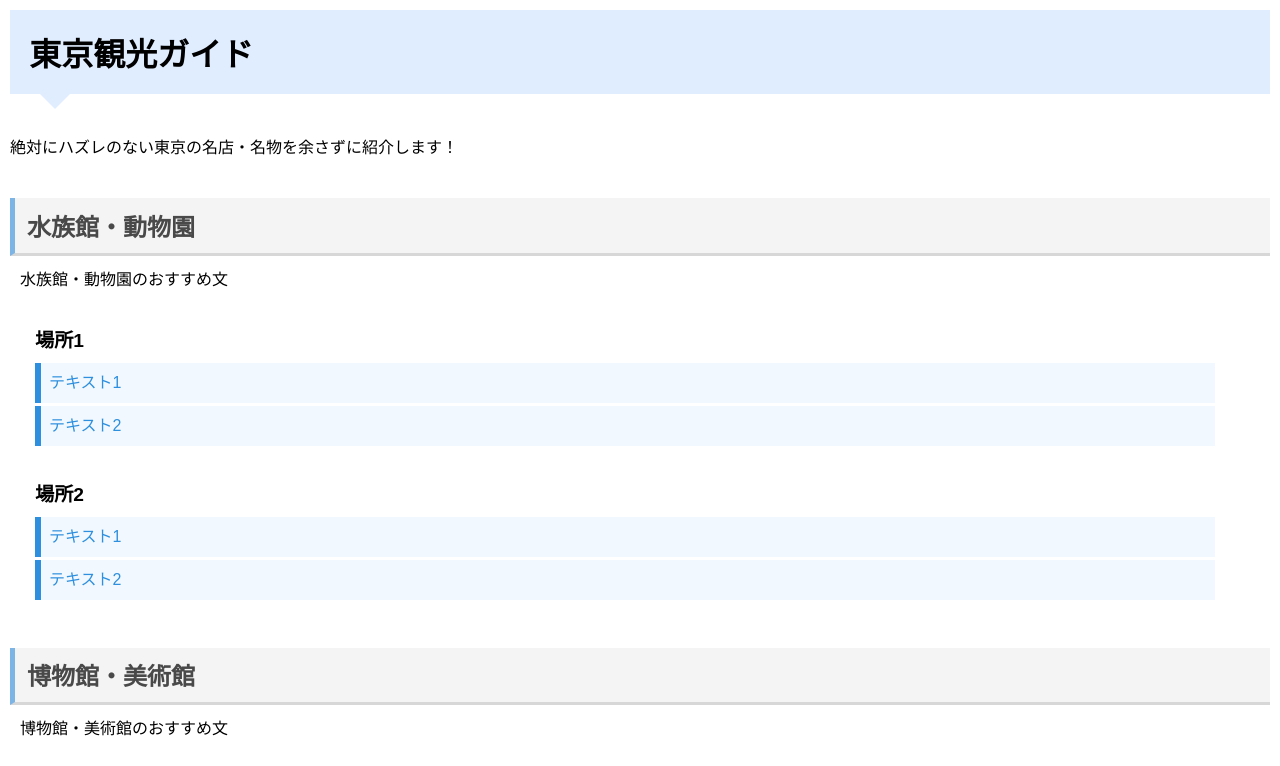
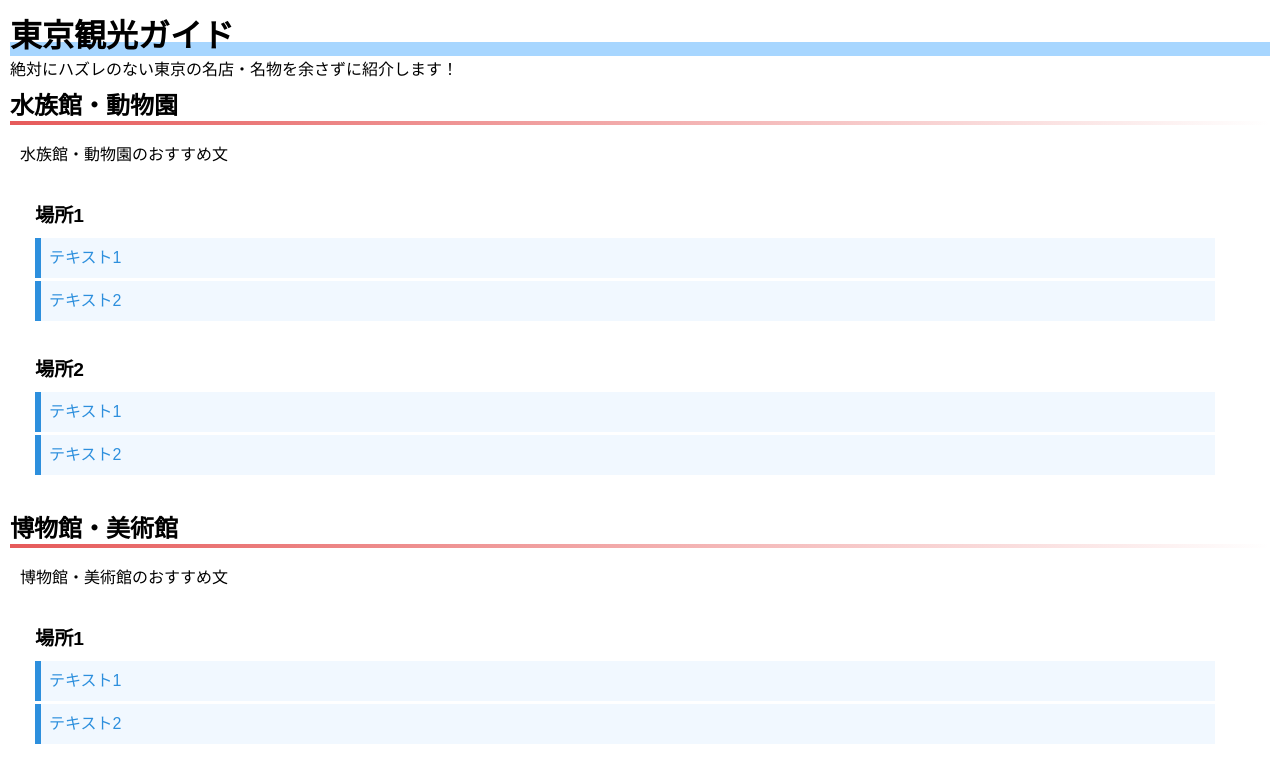
Before and after one commit to gento-kuroda/TokyoSeeing, a plain HTML site: page index.html in a window 1280 px wide. Shown: the top 766 px of the page. Drawn offline with Linux system fonts and the light colour scheme.

Commit message:
CSS見出しを編集しました

```diff
--- a/css/main.css
+++ b/css/main.css
@@ -8,30 +8,19 @@ body {
 }
 
 h1 {
-    position: relative;
-    padding: 0.6em;
-    background: #e0edff;
-    margin-bottom: 40px;
-}
-
-h1:after {
-    position: absolute;
-    content: '';
-    top: 100%;
-    left: 30px;
-    border: 15px solid transparent;
-    border-top: 15px solid #e0edff;
-    width: 0;
-    height: 0;
+  background: linear-gradient(transparent 70%, #a7d6ff 70%);
 }
 
 h2 {
-    margin-top: 40px;
-    padding: 0.4em 0.5em; /*文字の上下 左右の余白*/
-    color: #494949; /*文字色*/
-    background: #f4f4f4; /*背景色*/
-    border-left: solid 5px #7db4e6; /*左線*/
-    border-bottom: solid 3px #d7d7d7; /*下線*/
+  position: relative;
+  padding: 0.25em 0;
+}
+h2:after {
+  content: "";
+  display: block;
+  height: 4px;
+  background: -webkit-linear-gradient(to right, rgb(230, 90, 90), transparent);
+  background: linear-gradient(to right, rgb(230, 90, 90), transparent);
 }
 
 section > p {
```
